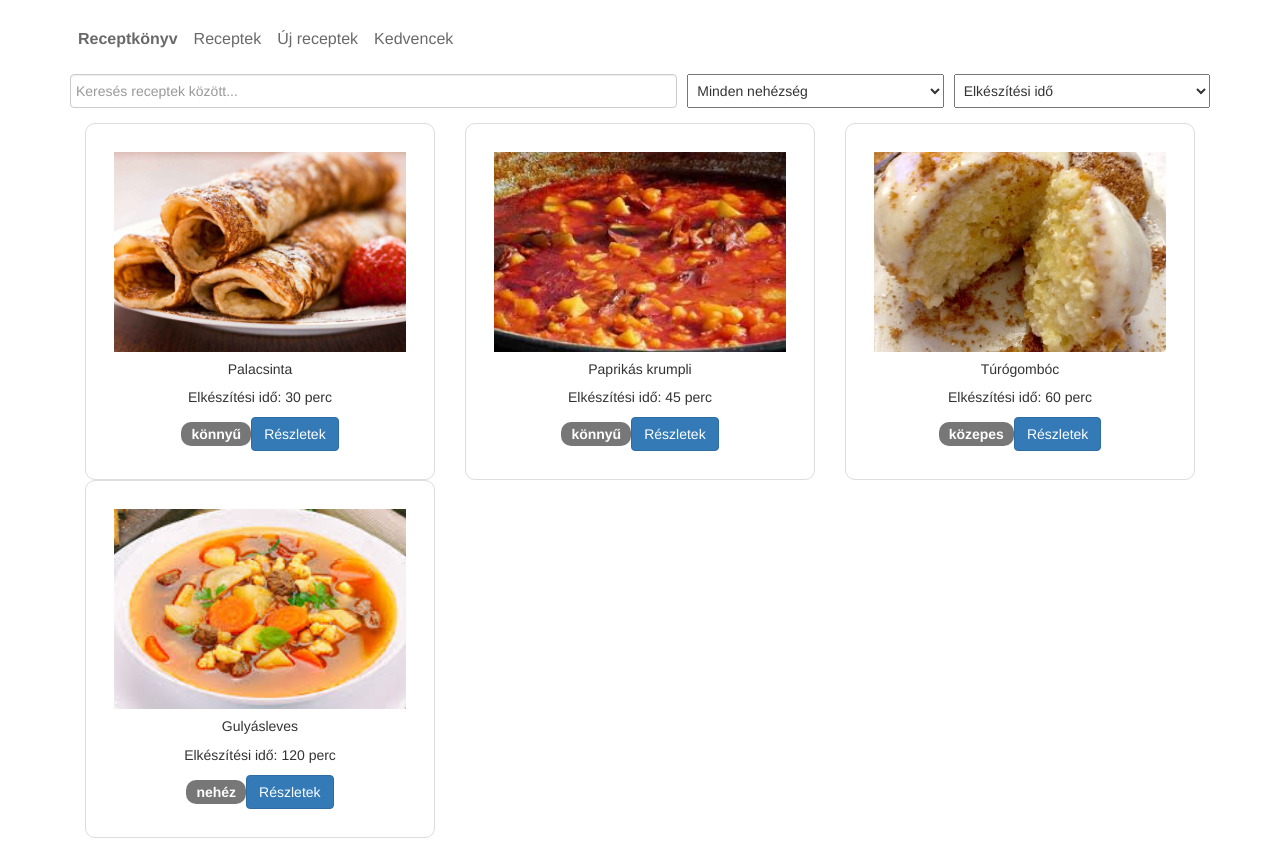
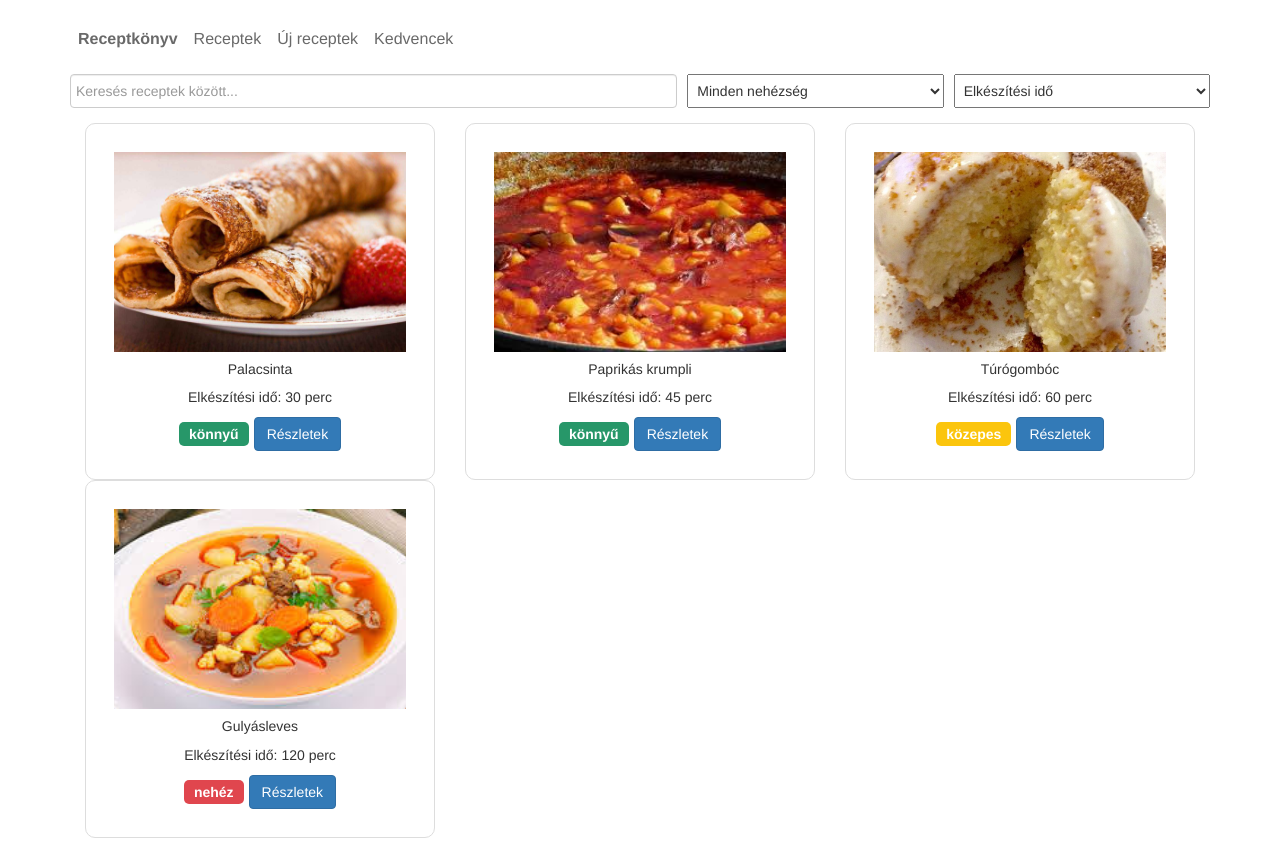
Before and after one commit to lenartaron/vueproject, a Vue app: page / in a window 1280 px wide. Built offline with nearby package versions, Linux system fonts and the light colour scheme.

Commit message:
Update RecipeCard.vue

```diff
--- a/src/components/RecipeCard.vue
+++ b/src/components/RecipeCard.vue
@@ -33,6 +33,19 @@ defineProps({
 </template>
 
 <style scoped>
+
+.bg-success {
+  background-color: #279769;
+}
+
+.bg-warning {
+  background-color: #FBC50D;
+}
+
+.bg-danger {
+  background-color: #E0464E;
+}
+
 .card-img-top {
   width: 100%;
   height: 200px;
@@ -47,5 +60,7 @@ defineProps({
 .badge {
   font-size: 14px;
   padding: 5px 10px;
+  border-radius: 5px;
+  margin-right: 5px;
 }
 </style>
```
